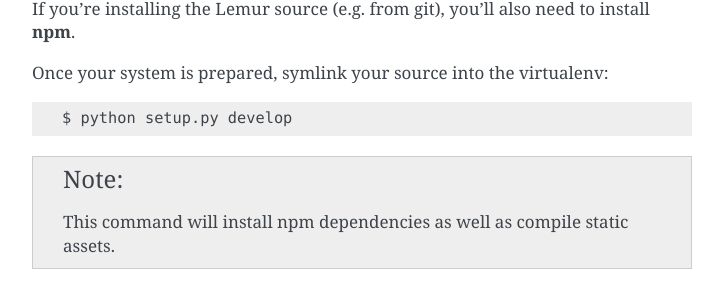
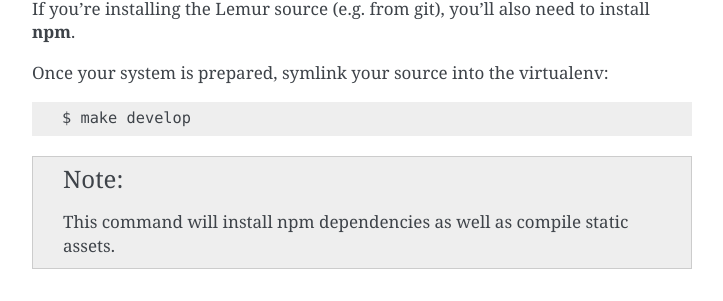
Before and after one commit to Netflix/lemur, a Sphinx documentation site: the page built from docs/quickstart/index.rst, in a window 1280 px wide and 900 px high, scrolled down 1369 px. Shown: the part 151-452 px from the top of the window, without its empty margins (388-1111 px from the left). Built offline with Sphinx 7.4.7, drawn with Linux system fonts in a browser that asks for light colours; pages that are not in the unit, such as notebooks, are missing from menus.

Commit message:
Source code installation should use the make helper for now.

```diff
--- a/docs/quickstart/index.rst
+++ b/docs/quickstart/index.rst
@@ -64,7 +64,7 @@ Once your system is prepared, symlink your source into the virtualenv:
 
 .. code-block:: bash
 
-  $ python setup.py develop
+  $ make develop
 
 .. Note:: This command will install npm dependencies as well as compile static assets.
 
```
